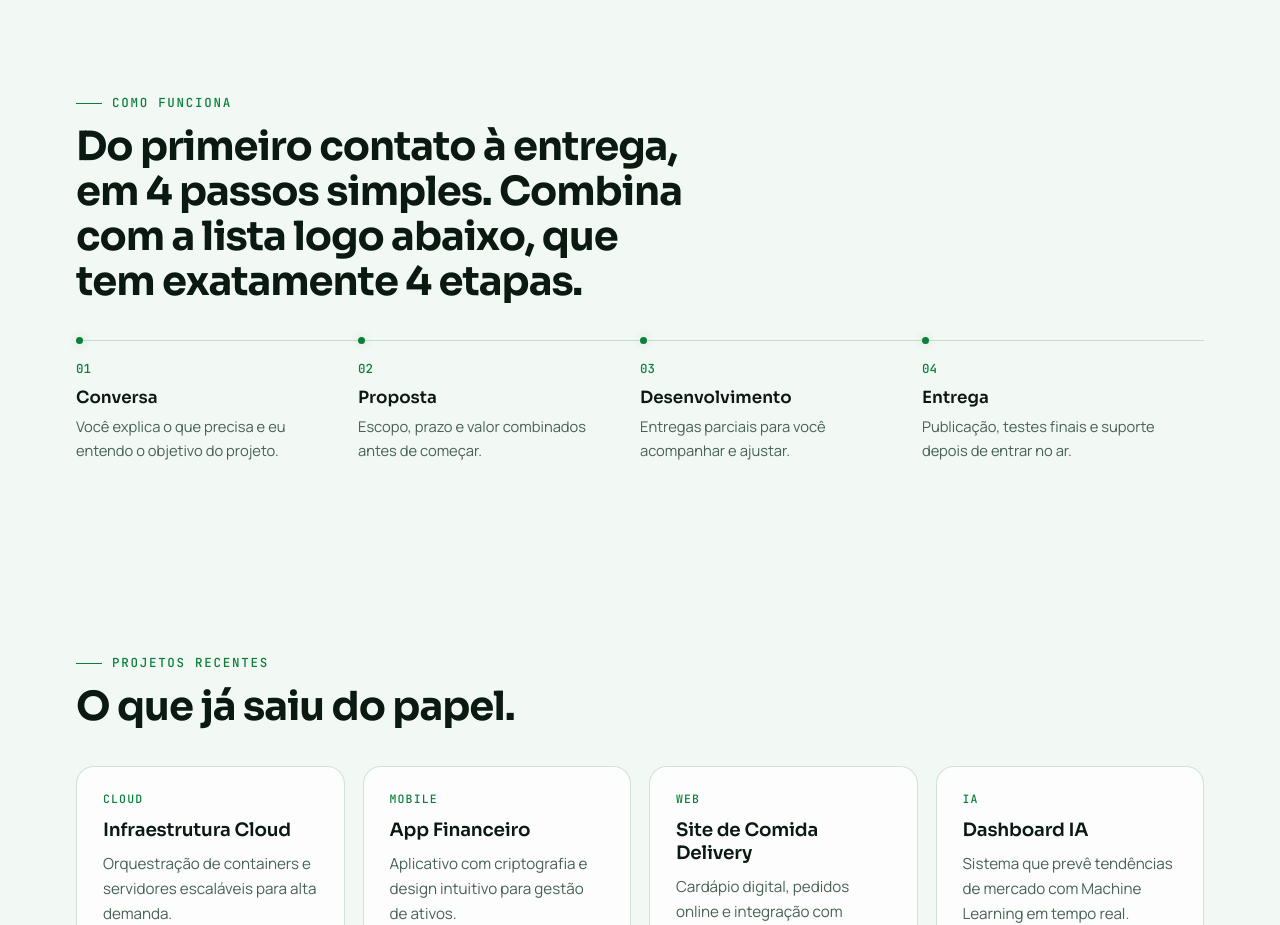
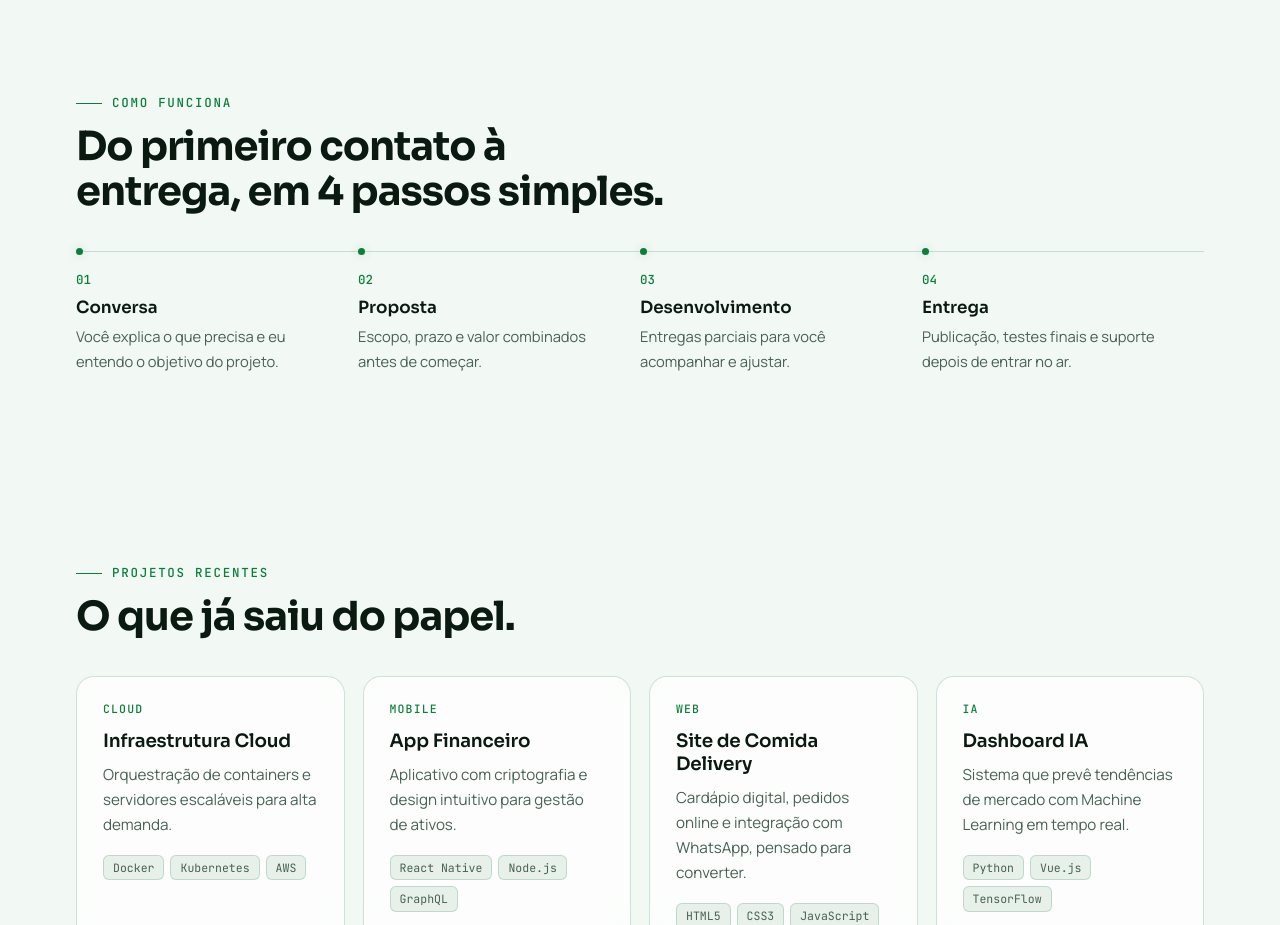
Before and after one commit to Rodrigocolorado/systemsdeveloper, a plain HTML site: page index.html in a window 1280 px wide. Shown: the part 1282-2207 px from the top of the page. Drawn offline with Linux system fonts and the light colour scheme.

Commit message:
Simplify section header in index.html
Removed redundant phrase from the section header.

```diff
--- a/index.html
+++ b/index.html
@@ -330,7 +330,7 @@ footer span { font-family: var(--f-mono); font-size: 0.78rem; }
 
 <section class="block" style="padding-top:0">
   <div class="wrap">
-    <div class="head"><span class="eyebrow">Como funciona</span><h2>Do primeiro contato à entrega, em 4 passos simples. Combina com a lista logo abaixo, que tem exatamente 4 etapas.</h2></div>
+    <div class="head"><span class="eyebrow">Como funciona</span><h2>Do primeiro contato à entrega, em 4 passos simples.</h2></div>
     <ol class="steps">
       <li><h3>Conversa</h3><p>Você explica o que precisa e eu entendo o objetivo do projeto.</p></li>
       <li><h3>Proposta</h3><p>Escopo, prazo e valor combinados antes de começar.</p></li>
```
